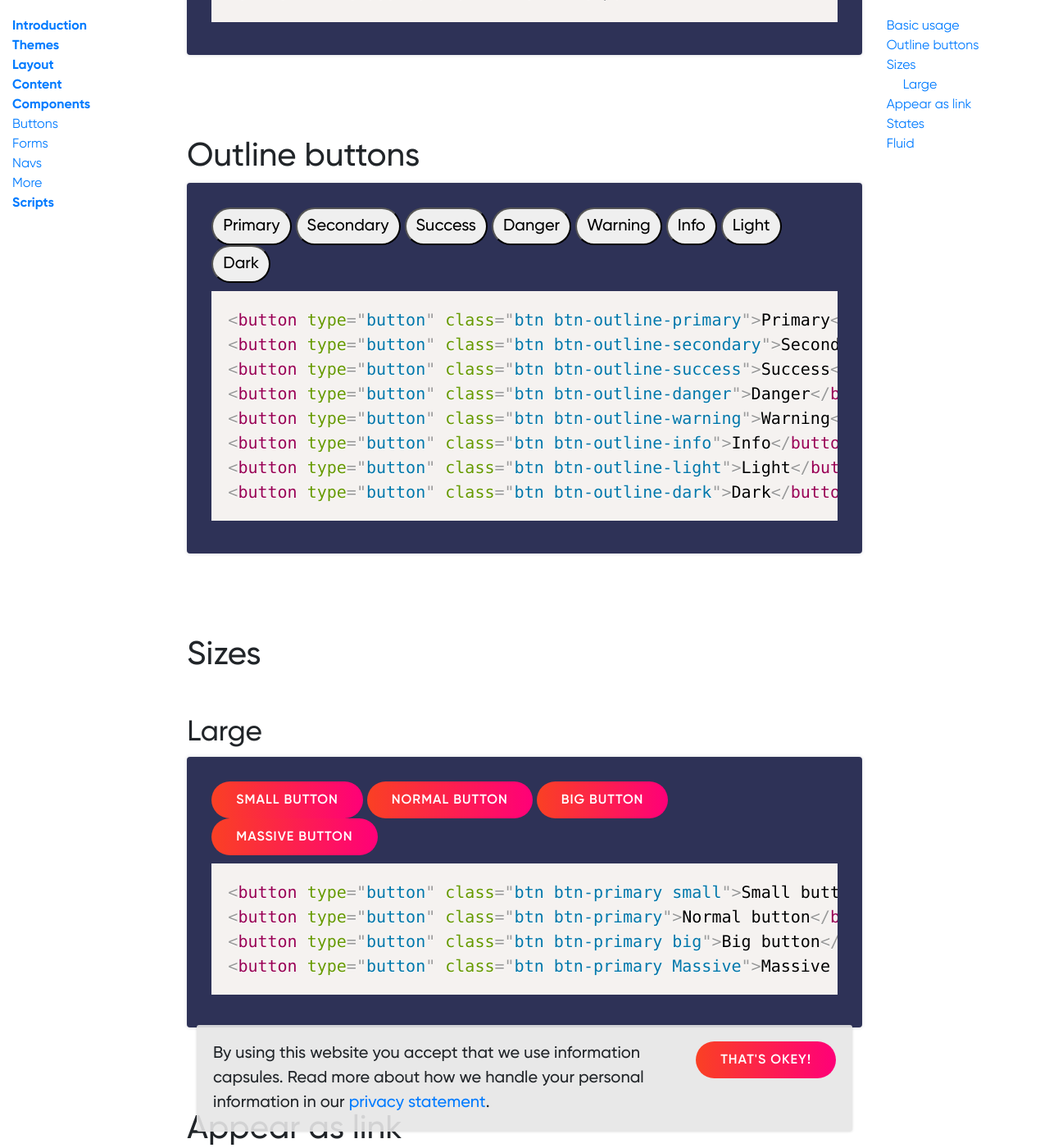
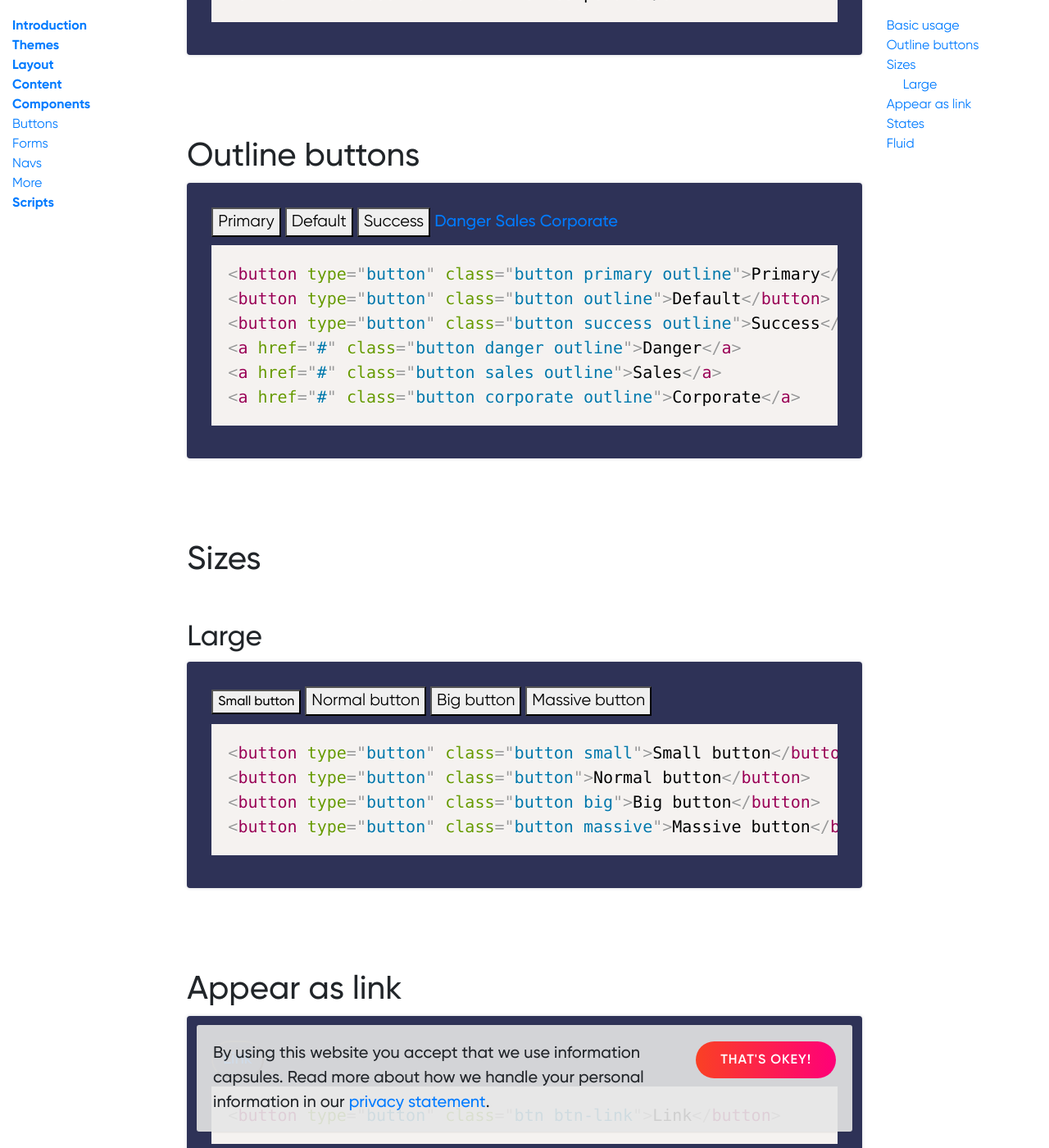
Before and after one commit to vecora/ds-vecora, a Jekyll site: the page built from docs/components/buttons.md, in a window 1280 px wide and 1400 px high, scrolled down 691 px. Shown: the whole window at 82% size. Built offline with Jekyll 4.4.1, drawn with Linux system fonts in a browser that asks for light colours; some web fonts are replaced; some of the changed text lies outside the part shown.

Commit message:
updated docs for soon to come styles

```diff
--- a/docs/components/buttons.md
+++ b/docs/components/buttons.md
@@ -11,25 +11,23 @@ Buttons styles are similar to bootstrap, but are rewritten. Bootstrap styles are
 
 {% capture example %}
 <button type="button" class="btn btn-primary">Primary</button>
-<button type="button" class="btn btn-secondary">Secondary</button>
+<button type="button" class="btn btn-secondary">Default</button>
 <button type="button" class="btn btn-success">Success</button>
 <a href="#" class="btn btn-danger">Danger</a>
-<a href="#" class="btn btn-warning">Warning</a>
-<a href="#" class="btn btn-info">Info</a>
+<a href="#" class="btn btn-warning">Sales</a>
+<a href="#" class="btn btn-info">Corporate</a>
 {% endcapture %}
 {% include example.html content=example %}
 
 ## Outline buttons
 
 {% capture example %}
-<button type="button" class="btn btn-outline-primary">Primary</button>
-<button type="button" class="btn btn-outline-secondary">Secondary</button>
-<button type="button" class="btn btn-outline-success">Success</button>
-<button type="button" class="btn btn-outline-danger">Danger</button>
-<button type="button" class="btn btn-outline-warning">Warning</button>
-<button type="button" class="btn btn-outline-info">Info</button>
-<button type="button" class="btn btn-outline-light">Light</button>
-<button type="button" class="btn btn-outline-dark">Dark</button>
+<button type="button" class="button primary outline">Primary</button>
+<button type="button" class="button outline">Default</button>
+<button type="button" class="button success outline">Success</button>
+<a href="#" class="button danger outline">Danger</a>
+<a href="#" class="button sales outline">Sales</a>
+<a href="#" class="button corporate outline">Corporate</a>
 {% endcapture %}
 {% include example.html content=example %}
 
@@ -39,10 +37,10 @@ Buttons styles are similar to bootstrap, but are rewritten. Bootstrap styles are
 ### Large
 
 {% capture example %}
-<button type="button" class="btn btn-primary small">Small button</button>
-<button type="button" class="btn btn-primary">Normal button</button>
-<button type="button" class="btn btn-primary big">Big button</button>
-<button type="button" class="btn btn-primary Massive">Massive button</button>
+<button type="button" class="button small">Small button</button>
+<button type="button" class="button">Normal button</button>
+<button type="button" class="button big">Big button</button>
+<button type="button" class="button massive">Massive button</button>
 {% endcapture %}
 {% include example.html content=example %}
 
```
